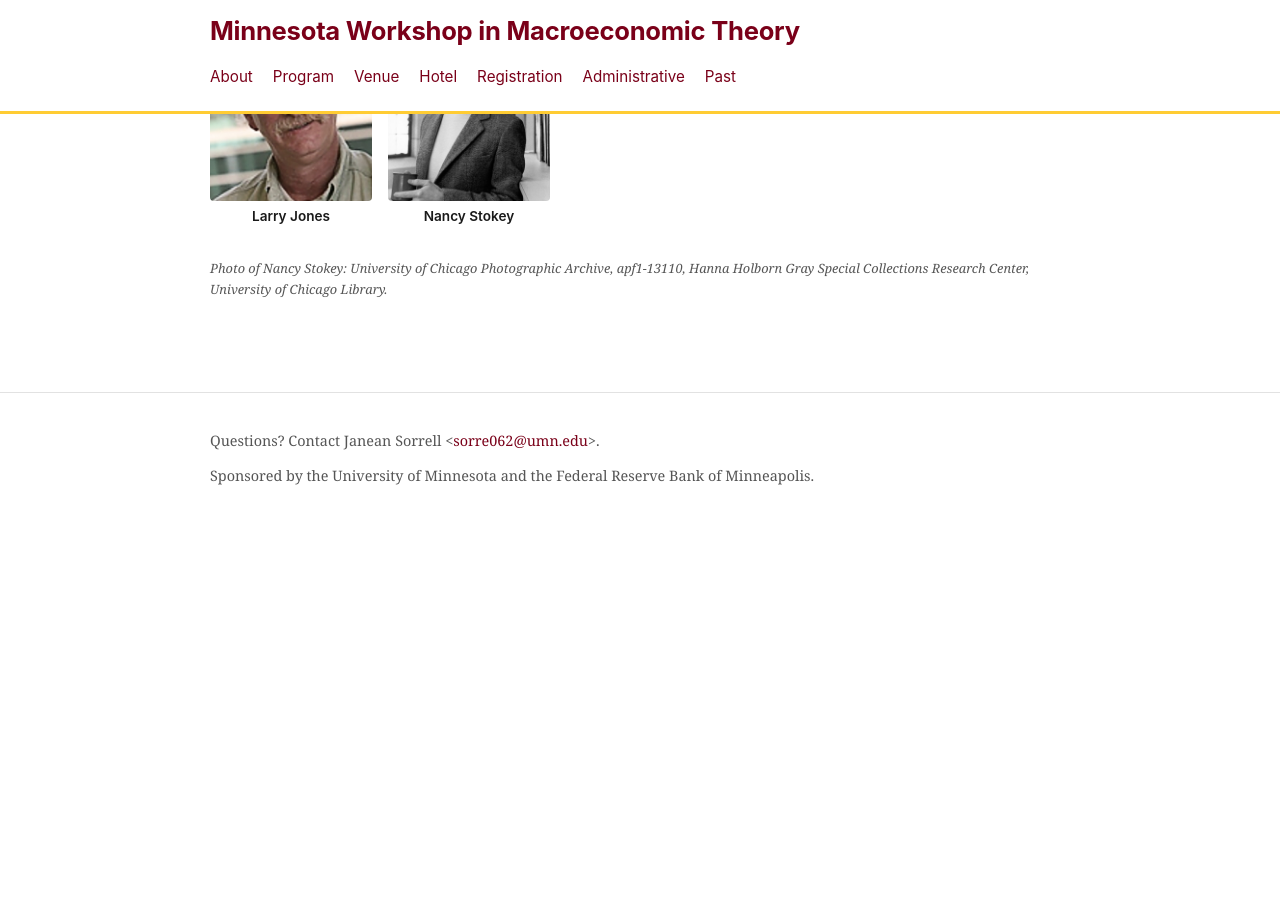
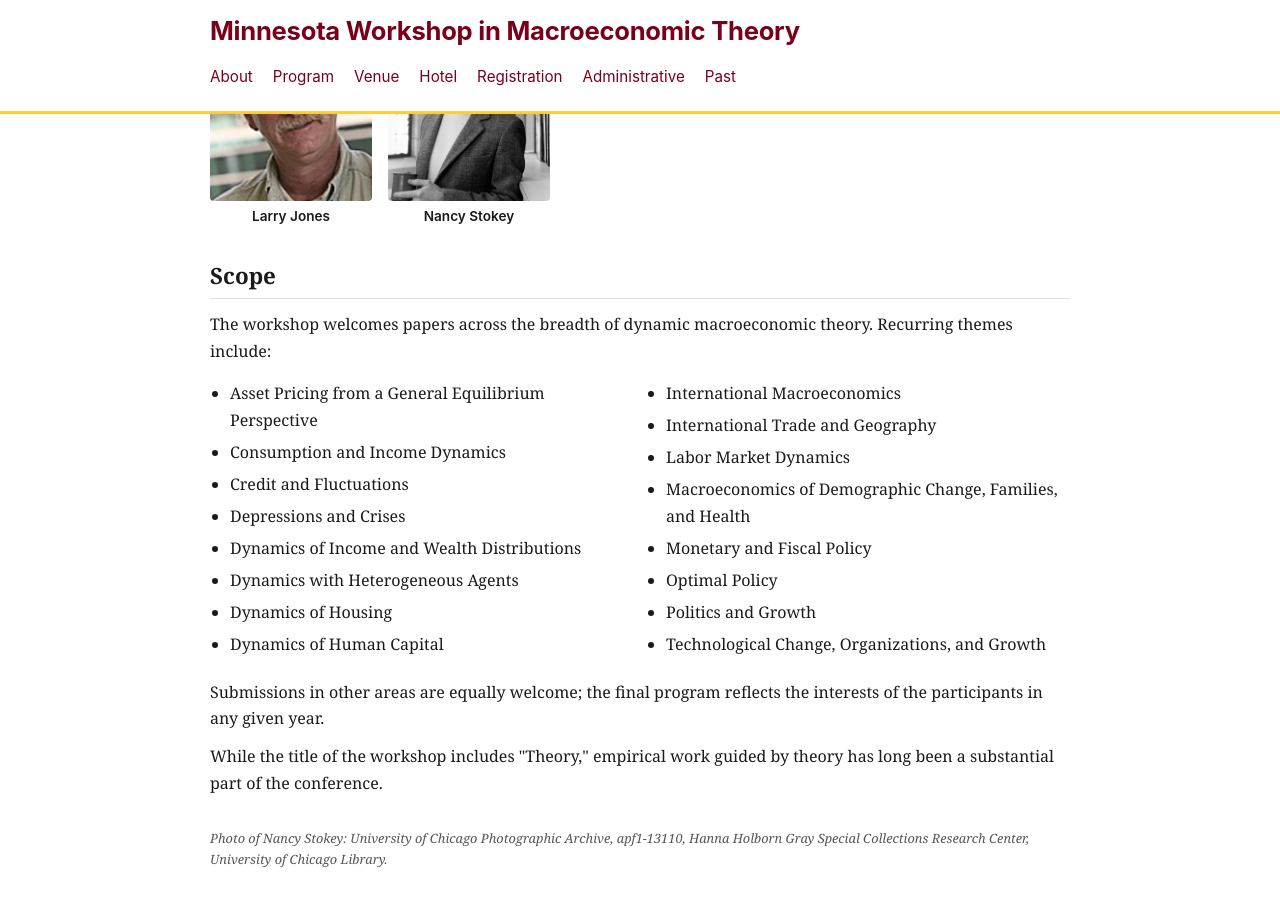
Before and after one commit to mnmacro/mnmacro.github.io, a Jekyll site: the page built from about.md, in a window 1280 px wide and 900 px high, scrolled down 397 px. Built offline with Jekyll 4.4.1, drawn with Linux system fonts in a browser that asks for light colours; before the commit the page ends 921 px from its top, so only the background shows below that.

Commit message:
Add Scope section to About page
Reuses the topics include from the home-page CFP/inactive states and adds
a closing note that empirical work guided by theory has long been a
substantial part of the workshop, despite the title.

Co-Authored-By: Claude Opus 4.7 (1M context) <noreply@anthropic.com>

```diff
--- a/about.md
+++ b/about.md
@@ -19,4 +19,14 @@ permalink: /about/
   </figure>
 </div>
 
+<h2>Scope</h2>
+
+<p>The workshop welcomes papers across the breadth of dynamic macroeconomic theory. Recurring themes include:</p>
+
+{% include topics.html %}
+
+<p>Submissions in other areas are equally welcome; the final program reflects the interests of the participants in any given year.</p>
+
+<p>While the title of the workshop includes "Theory," empirical work guided by theory has long been a substantial part of the conference.</p>
+
 <p class="image-credit">Photo of Nancy Stokey: University of Chicago Photographic Archive, apf1-13110, Hanna Holborn Gray Special Collections Research Center, University of Chicago Library.</p>
```
